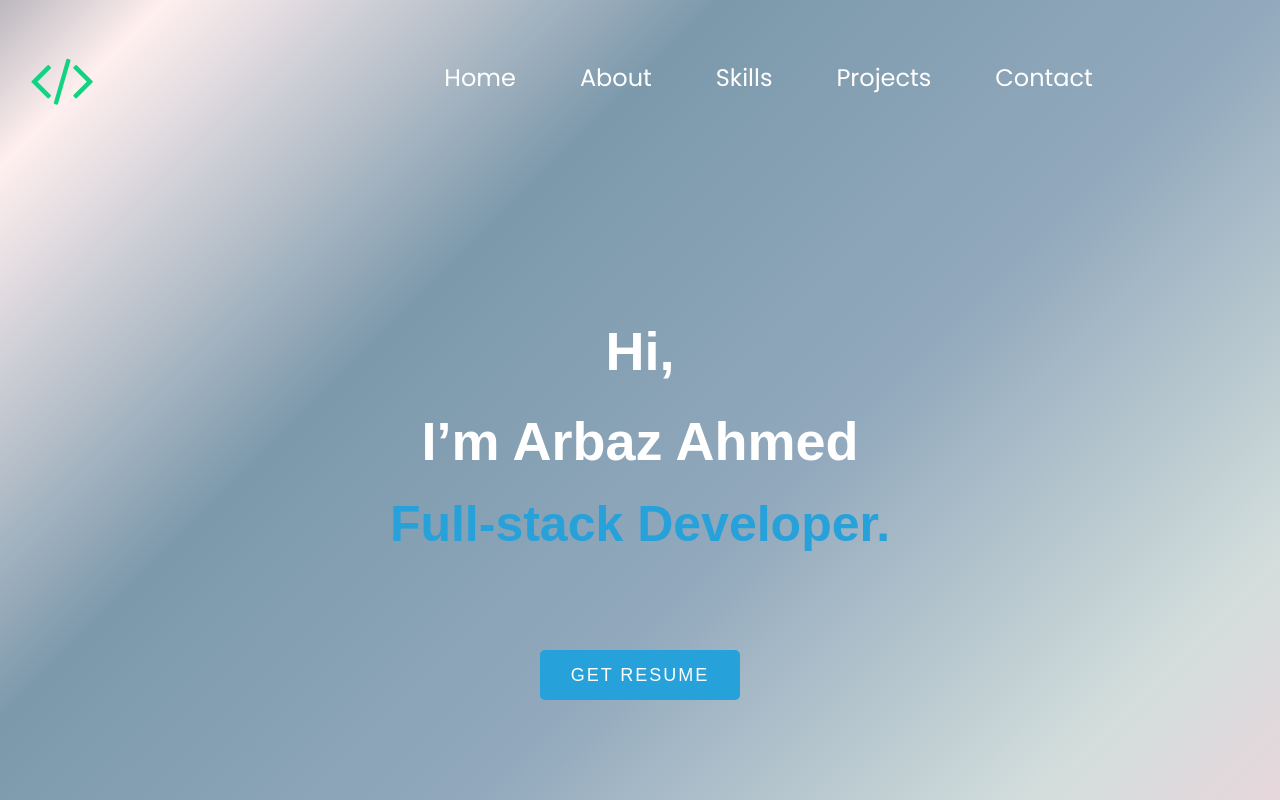
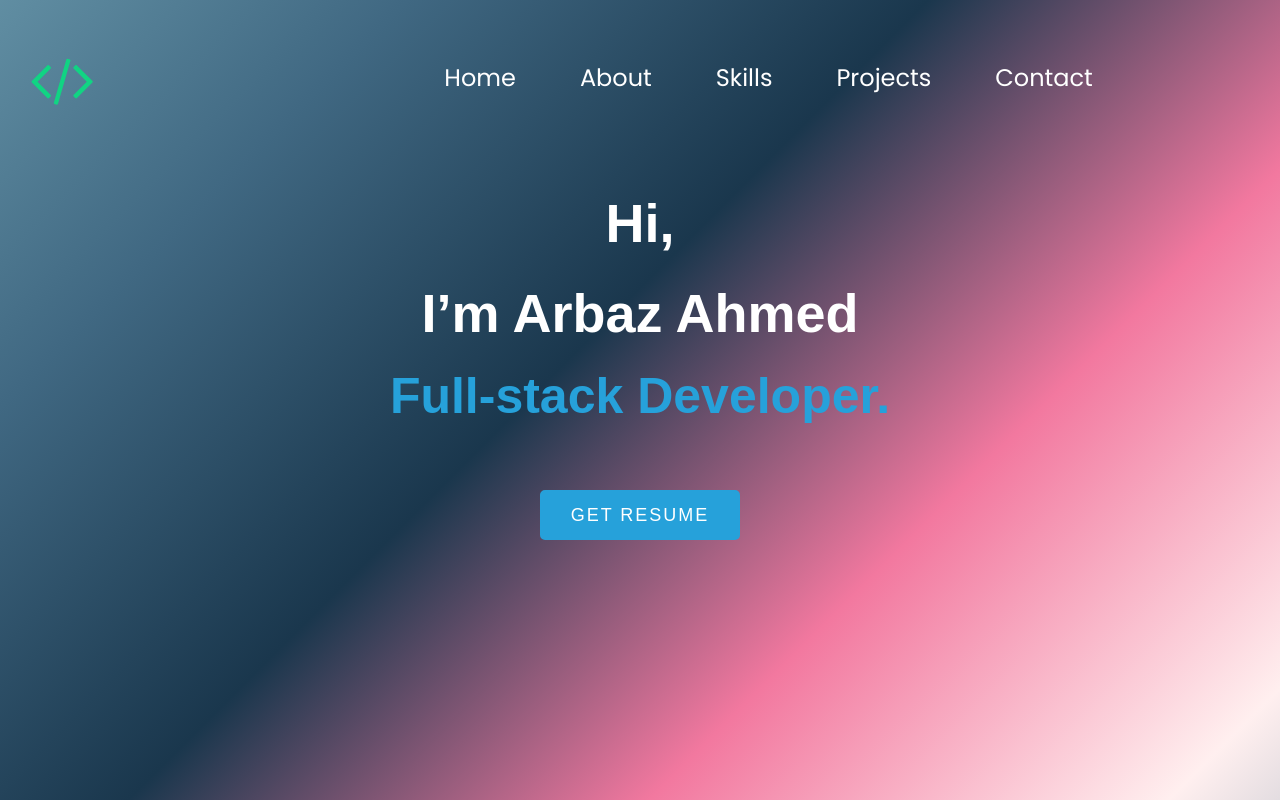
Before and after one commit to Arbaz-Ahmed-509/Portfolio, a React (Create React App) app: page / in a window 1280 px wide. Shown: the top 800 px of the page. Built offline with nearby package versions, Linux system fonts and the light colour scheme.

Commit message:
updating home css

```diff
--- a/src/Home.css
+++ b/src/Home.css
@@ -3,18 +3,19 @@
    background: linear-gradient(
     -45deg,
     #8946A6,
-    #B762C1,
-    #EA99D5,
-    #FFCDDD,
     #D3DEDC,
     #92A9BD,
     #7C99AC,
     #FFEFEF,
+    #F2789F,
     #1A374D,
     #406882,
     #6998AB,
+    #B762C1,
+    #FEE3EC ,
+    #EA99D5,
+    #FFCDDD,
     #B1D0E0,
-    #F2789F,
     #F999B7,
     #F9C5D5,
     #FEE3EC
@@ -108,20 +109,16 @@ li.sideNavbar {
 /* code start */
 
 .home__meta {
-  margin: 8rem 5rem;
+  margin: 0rem 5rem;
 }
 .resume-option button {
   width: 200px;
-  margin: 6rem 0 2rem 0px;
+  margin: 4rem 0 2rem 0px;
   cursor: pointer;
 }
-
 .ul-li .d__flex {
   margin-left: 18rem
-
 }
-
-
 .home__meta p {
   color: rgb(12, 70, 197);
   font-size: 2rem;
```
